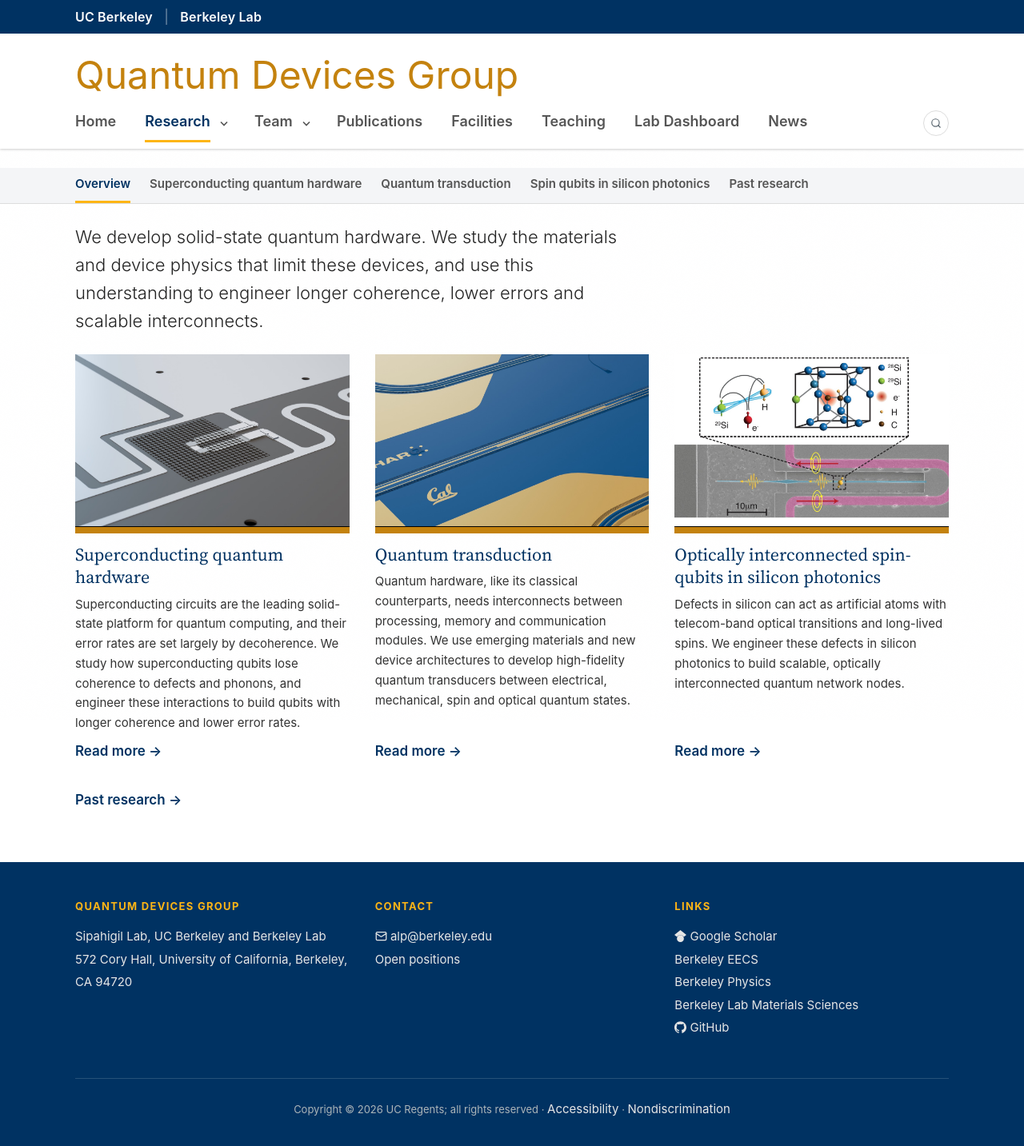
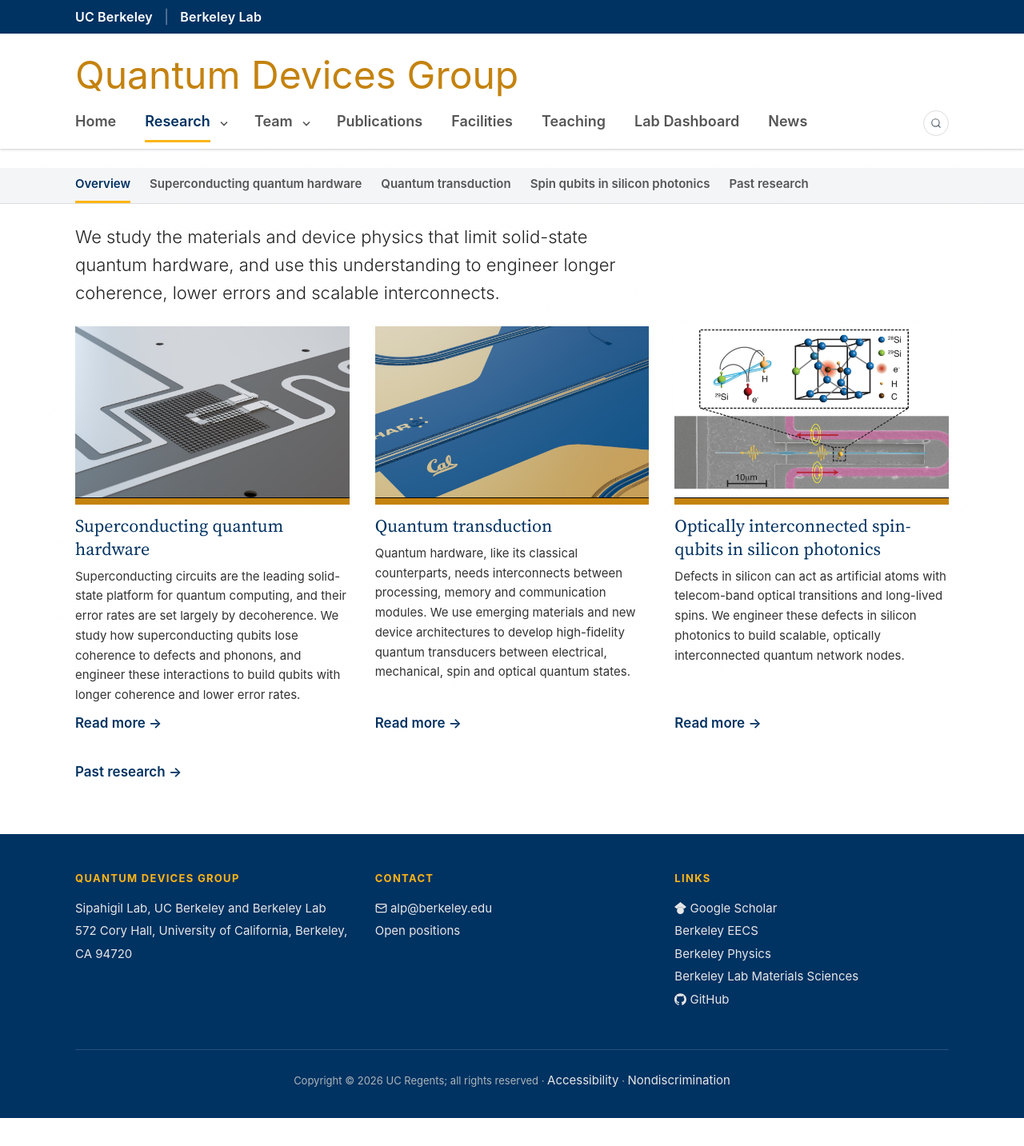
Before and after one commit to quantumdevicesgroup/quantumdevicesgroup.github.io, a Jekyll site: the page built from _pages/research.md, in a window 1280 px wide. Shown: the whole page at 80% size. Built offline with Jekyll 4.4.1, drawn with Linux system fonts in a browser that asks for light colours; some web fonts are replaced; after the commit the page ends 1398 px from its top, so only the background shows below that.

Commit message:
Research overview: one-sentence intro
Co-Authored-By: Claude Opus 5.5 <noreply@anthropic.com>

```diff
--- a/_pages/research.md
+++ b/_pages/research.md
@@ -8,6 +8,6 @@ permalink: /research/
 
 <h1 class="visually-hidden">Research</h1>
 
-<p class="lead">We develop solid-state quantum hardware. We study the materials and device physics that limit these devices, and use this understanding to engineer longer coherence, lower errors and scalable interconnects.</p>
+<p class="lead">We study the materials and device physics that limit solid-state quantum hardware, and use this understanding to engineer longer coherence, lower errors and scalable interconnects.</p>
 
 {% include research_cards.html %}
```
